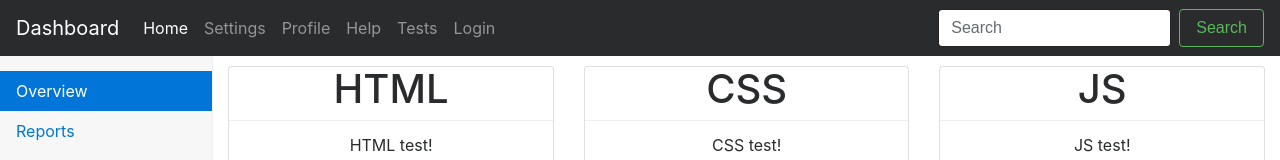
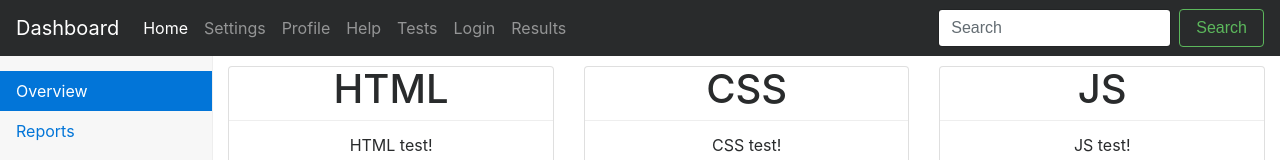
Before and after one commit to vpast/test-page-try, a Next.js app: page /tests in a window 1280 px wide. Shown: the top 160 px of the page. Built offline with nearby package versions, Linux system fonts and the light colour scheme.

Commit message:
added some folders and Result Page start

```diff
--- a/components/Card.js
+++ b/components/cards/Card.js
@@ -1,5 +1,5 @@
 import Link from "next/link"
-import Button from "./ui/buttons/Button"
+import Button from "../ui/buttons/Button"
 
 const Card = (props) => {
   const test = props.test;
--- a/components/CardsWrap.js
+++ b/components/cards/CardsWrap.js
@@ -1,5 +1,5 @@
 import Card from "./Card"
-import {tests} from "../data/tests"
+import {tests} from "../../data/tests"
 
 const CardsWrap = () => {
   return (
--- a/components/TopNavBar.js
+++ b/components/navbars/TopNavBar.js
@@ -50,6 +50,11 @@ const TopNavBar = (props) => {
               {navlinks[6].text}
               </a>
             </li>
+            <li className="nav-item">
+              <a className="nav-link" href={navlinks[7].link}>
+              {navlinks[7].text}
+              </a>
+            </li>
           </ul>
           <form className="form-inline mt-2 mt-md-0">
             <input
--- a/data/navlinks.js
+++ b/data/navlinks.js
@@ -26,5 +26,9 @@ export const navlinks = [
   {
     link: "/login",
     text: "Login"
+  },
+  {
+    link: "/results",
+    text: "Results"
   }
 ]
```
Also changed, not shown: components/cards/ResultCard.js (added, +11 -0 lines), pages/results.js (added, +17 -0 lines), pages/tests/index.js (+3 -3 lines), components/navbars/SideBar.js (renamed from components/SideBar.js).
